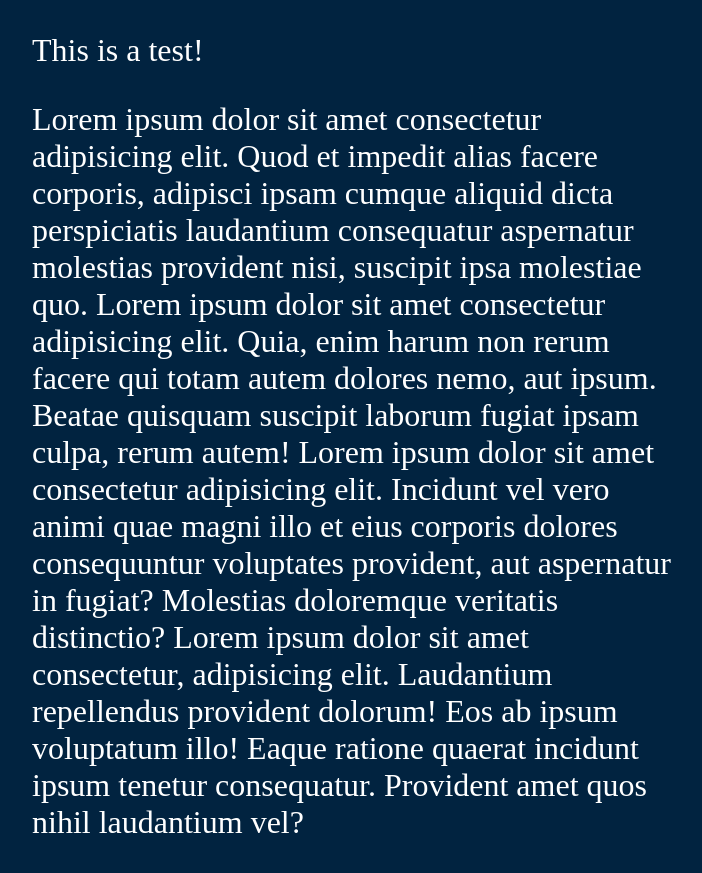
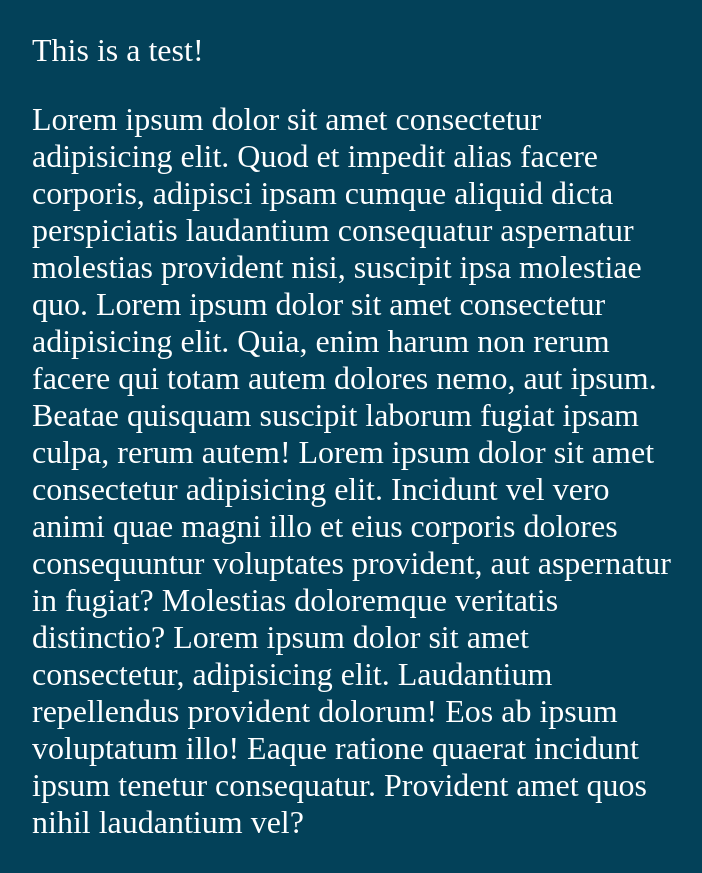
Before and after one commit to kylieCrooker/Portfolio, a PHP site: page / in a window 1280 px wide. Shown: the part 74-947 px from the top of the page, without its empty margins (32-734 px from the left). Run offline with PHP 8.4, Linux system fonts and the light colour scheme; style sheets or scripts are compiled from the project's sources; some libraries are stand-ins or nearby versions.

Commit message:
Updated main color
Updated main body color to a deep ocean blue.

```diff
--- a/css/main.css
+++ b/css/main.css
@@ -7,7 +7,7 @@
 
 body {
   margin: 0;
-  background-color: #012340;
+  background-color: #034159;
   overflow-x: hidden;
   overflow-y: scroll;
   width: 100%;
--- a/css/main.scss
+++ b/css/main.scss
@@ -1,4 +1,4 @@
-$bodyColor: #012340;
+$bodyColor: #034159;
 $textColor: white;
 
 #main {
```
